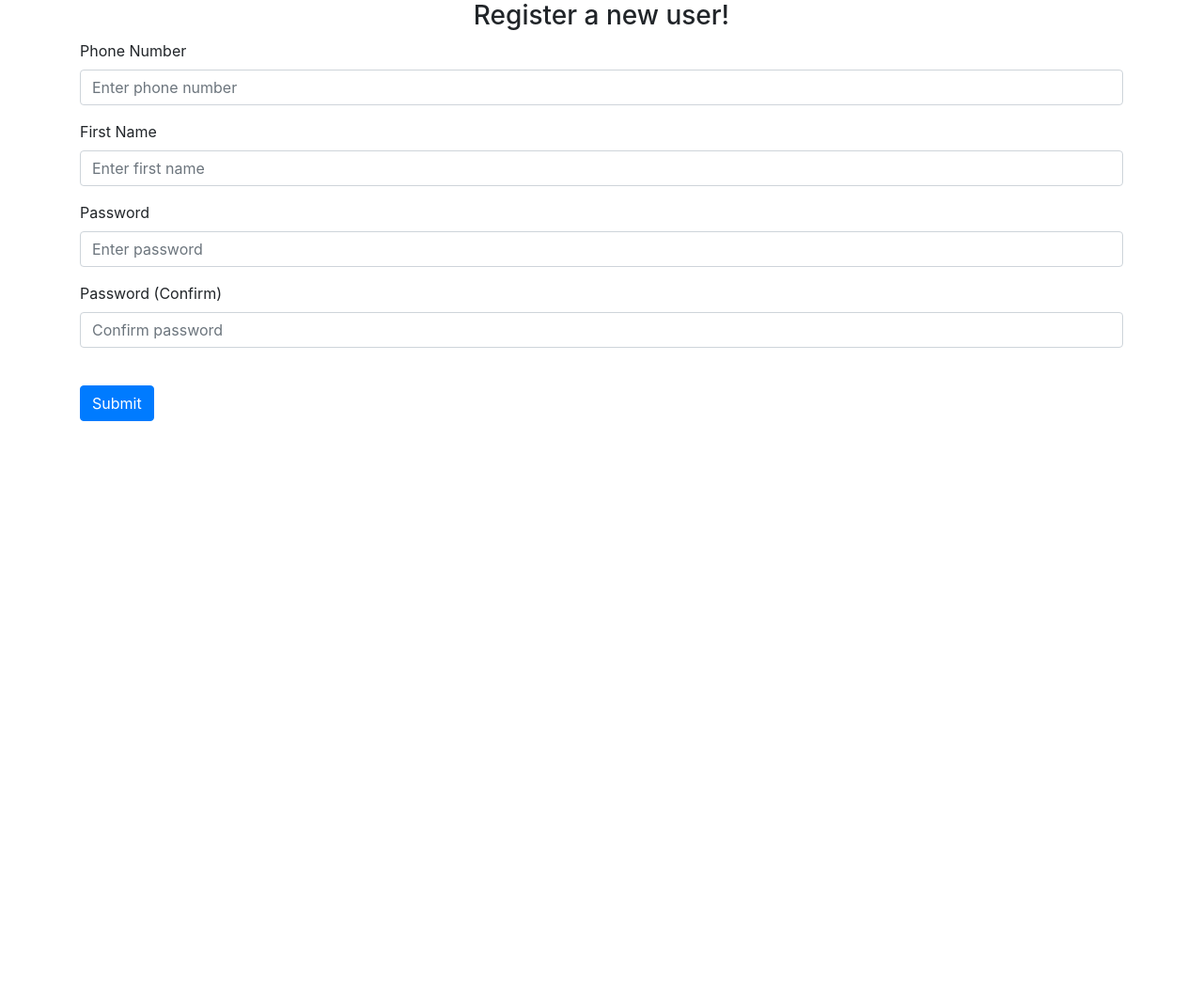
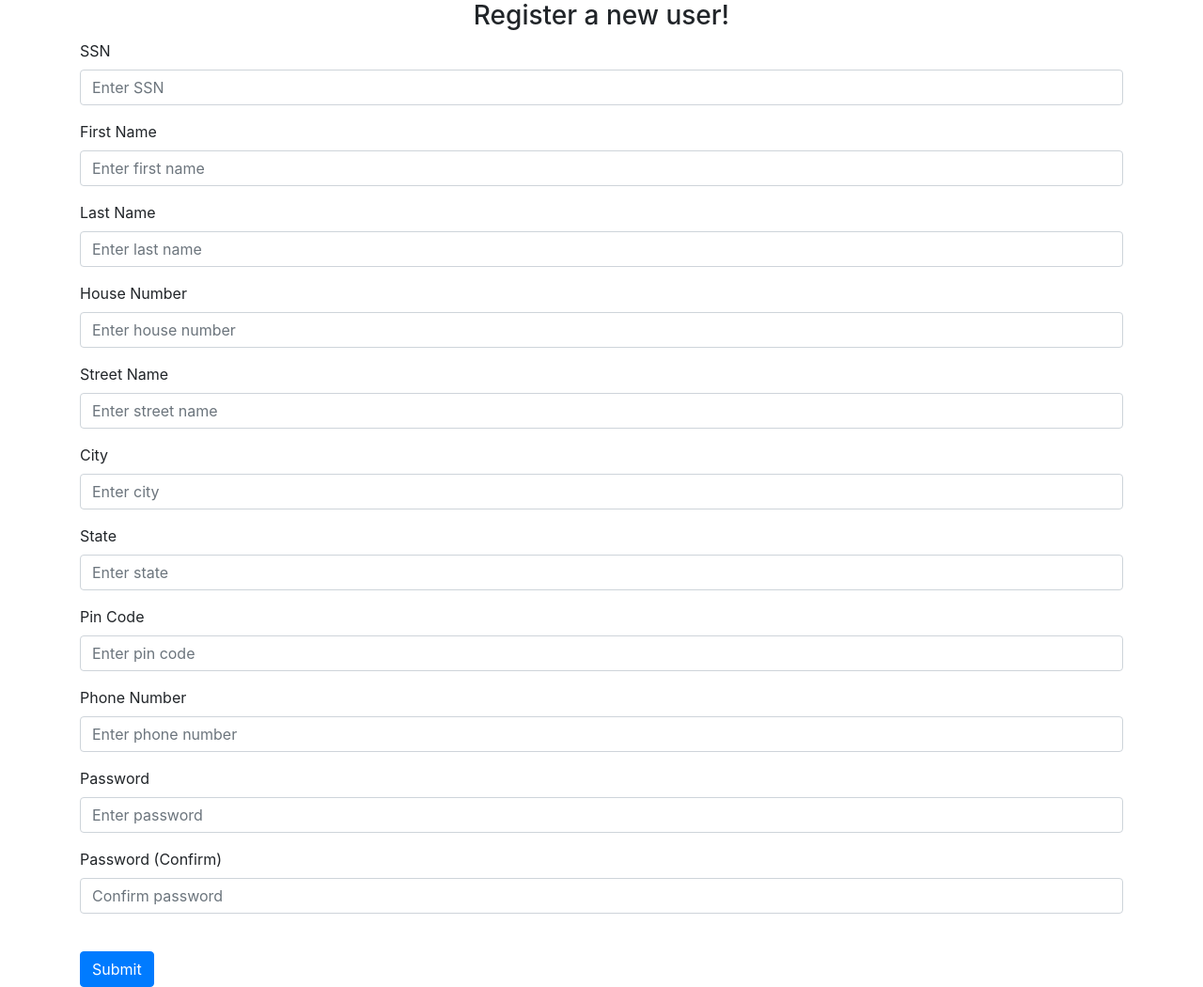
Before and after one commit to Paarthvi/upisystem, a Flask app: page /sign-up in a window 1280 px wide. Shown: the part 56-1106 px from the top of the page at 94% size. Before the commit the page ends 504 px from the top, so only its background shows below. Run offline with Flask 2, Linux system fonts and the light colour scheme; some libraries are stand-ins or nearby versions.

Commit message:
Additional fields in sign up page

```diff
--- a/dbms/website/templates/sign_up.html
+++ b/dbms/website/templates/sign_up.html
@@ -5,13 +5,13 @@
 <form method = "POST">
 <h3 align = "center"> Register a new user! </h3>
     <div class ="form-group">
-        <label for="phoneNumber">Phone Number</label>
+        <label for="SSN">SSN</label>
         <input
-                type="phoneNumber"
+                type="SSN"
                 class="form-control"
-                id="phoneNumber"
-                name="phoneNumber"
-                placeholder="Enter phone number"
+                id="SSN"
+                name="SSN"
+                placeholder="Enter SSN"
         />
     </div>
     <div class="form-group">
@@ -24,6 +24,77 @@
                 placeholder="Enter first name"
         />
     </div>
+    <div class="form-group">
+        <label for="lastName">Last Name</label>
+        <input
+                type="text"
+                class="form-control"
+                id="lastName"
+                name="lastName"
+                placeholder="Enter last name"
+        />
+    </div>
+    <div class="form-group">
+        <label for="houseNumber">House Number</label>
+        <input
+                type="text"
+                class="form-control"
+                id="houseNumber"
+                name="houseNumber"
+                placeholder="Enter house number"
+        />
+    </div>
+    <div class="form-group">
+        <label for="streetName">Street Name</label>
+        <input
+                type="text"
+                class="form-control"
+                id="streetName"
+                name="streetName"
+                placeholder="Enter street name"
+        />
+    </div>
+    <div class="form-group">
+        <label for="city">City</label>
+        <input
+                type="text"
+                class="form-control"
+                id="city"
+                name="city"
+                placeholder="Enter city"
+        />
+    </div>
+    <div class="form-group">
+        <label for="state">State</label>
+        <input
+                type="text"
+                class="form-control"
+                id="state"
+                name="state"
+                placeholder="Enter state"
+        />
+    </div>
+    <div class="form-group">
+        <label for="pin">Pin Code</label>
+        <input
+                type="text"
+                class="form-control"
+                id="pin"
+                name="pin"
+                placeholder="Enter pin code"
+        />
+    </div>
+    <div class ="form-group">
+        <label for="phoneNumber">Phone Number</label>
+        <input
+                type="phoneNumber"
+                class="form-control"
+                id="phoneNumber"
+                name="phoneNumber"
+                placeholder="Enter phone number"
+        />
+    </div>
+
     <div class="form-group">
         <label for="password1">Password</label>
         <input
```
